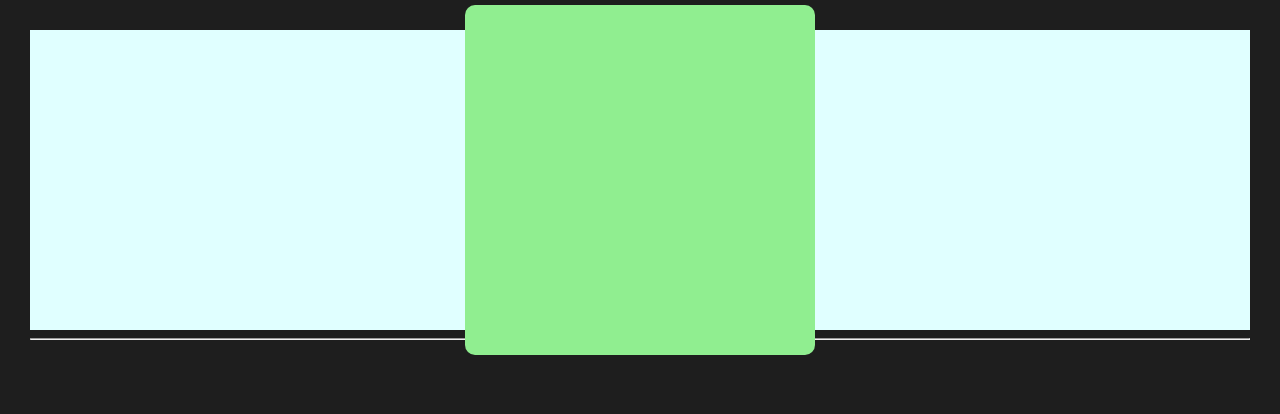
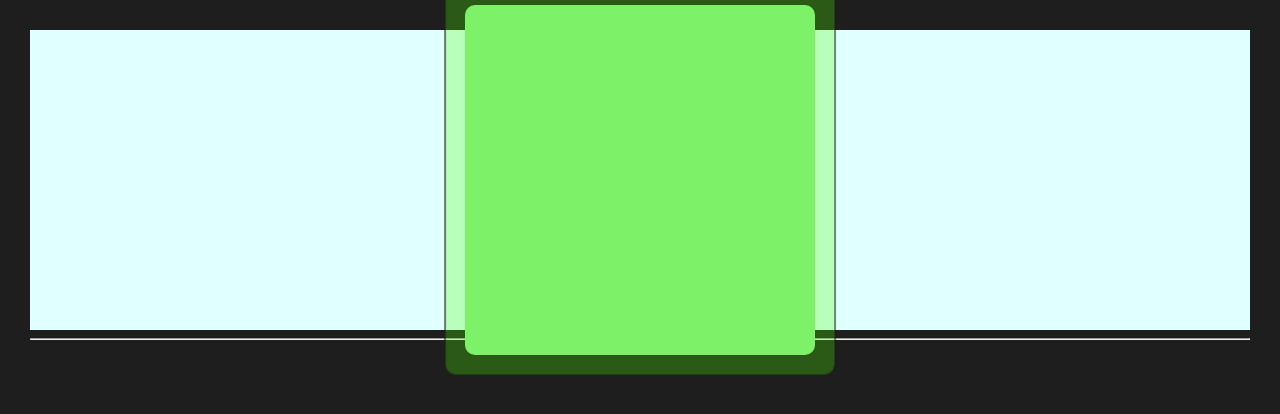
Before and after one commit to AlexSOTe/SOTeUI, a Vue app: page / in a window 1280 px wide. Shown: the top 414 px of the page. Built offline with nearby package versions, Linux system fonts and the light colour scheme.

Commit message:
恢复浮层展示

```diff
--- a/src/components/TiltCard.vue
+++ b/src/components/TiltCard.vue
@@ -3,13 +3,18 @@
 </template>
 
 <script lang="ts" setup>
+  import { onMounted, reactive, ref } from "vue";
+  import { ITiltOptions } from "../directives/tilt";
   const name: string = 'TiltCard';
-  const tiltOptions = {
+
+  const tiltOptions: ITiltOptions = reactive({
     degreeRate: 10,
     translateZ: '100px',
     width: '350px',
     height: '350px',
-  };
+  });
+  onMounted(() => {
+  })
 </script>
 
 <style scoped lang="scss">
--- a/src/directives/tilt.ts
+++ b/src/directives/tilt.ts
@@ -1,5 +1,6 @@
+
 // 对外暴露的配置项
-interface ITiltOptions {
+export interface ITiltOptions {
   /**
    * 倾斜程度，推荐 10~30，越大倾斜角度越小
    */
@@ -23,7 +24,7 @@ const bindValue = {
   translateZ: '100px',
 }
 interface IBindObj {
-  value: ITiltOptions | undefined;
+  value: ITiltOptions;
   [key: string]: any;
 }
 
@@ -44,23 +45,23 @@ perspective: 1000px;
 
         // 创建内层相应鼠标动画的元素
         const card = document.createElement('div');
-        //const cardStyleCover = {
-        //  translateZ: bind.value?.translateZ ?? '100px',
-        //}
+        const cardStyleCover = {
+          translateZ: bind.value?.translateZ ?? '100px',
+        }
 
-        //        const floatDiv1 = document.createElement('div');
-        //        floatDiv1.setAttribute('style', `
-        //position: absolute;
-        //left: 50%;
-        //top: 50%;
-        //width: 100%;
-        //height: 100%;
-        //background-color: #4cff0044;
-        //transform: translate3d(-50%,-50%,${cardStyleCover.translateZ});
-        //border: 1px solid #1e1e1e;
-        //border-radius: 10px;
-        //`);
-        //        card.appendChild(floatDiv1);
+        const floatDiv1 = document.createElement('div');
+        floatDiv1.setAttribute('style', `
+position: absolute;
+left: 50%;
+top: 50%;
+width: 100%;
+height: 100%;
+background-color: #4cff0044;
+transform: translate3d(-50%,-50%,${cardStyleCover.translateZ});
+border: 1px solid #1e1e1e;
+border-radius: 10px;
+`);
+        card.appendChild(floatDiv1);
 
         this.SetEleStyle(card, bind.value || bindValue);
         this.DealEleEvent(card, bind.value || bindValue);
@@ -88,7 +89,6 @@ perspective: 1000px;
       console.log(ox, oy);
       // 好了( •̀ ω •́ )y
       card.style.transform = `rotateX(${-oy / degreeRate}deg) rotateY(${ox / degreeRate}deg)`;
-      console.log('card.style.transform', card.style.transform);
     }, false);
 
     card.addEventListener('mouseleave', (evt: MouseEvent) => {
```
